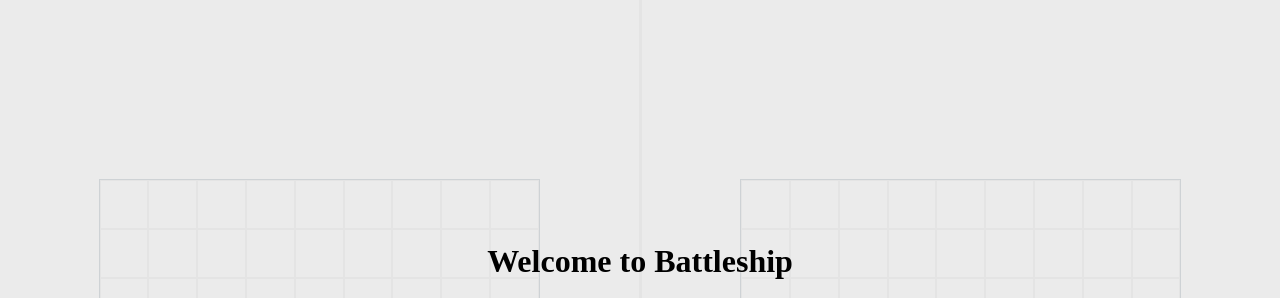
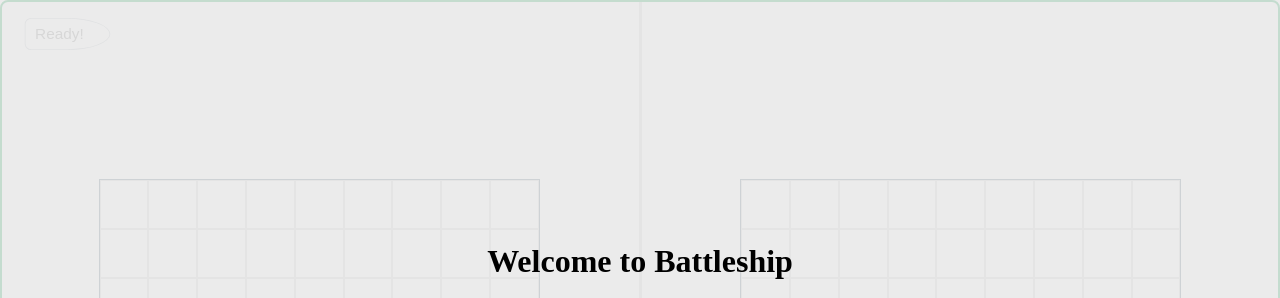
Before and after one commit to AidanPaoloBelmonte/battleship, a website built with webpack: page src/index.html in a window 1280 px wide. Shown: the top 298 px of the page. Built offline with nearby package versions, Linux system fonts and the light colour scheme.

Commit message:
feat: Added Ready button during Board Customize to proceed to customizing the board of player 2

```diff
--- a/src/index.html
+++ b/src/index.html
@@ -12,6 +12,9 @@
         <div class="separator"></div>
         <div id="p2" class="player">
             <div class="board"></div>
+        </div>
+        <div id="customize-ui">
+            <button id="ready" submit="button">Ready!</button>
         </div>
     </body>
 
--- a/src/styles/style.css
+++ b/src/styles/style.css
@@ -256,3 +256,56 @@ dialog::backdrop {
 #custom-board > img {
     content: url(../assets/pencil.svg);
 }
+
+/*Customize UI*/
+#customize-ui {
+    position: absolute;
+    width: 100vw;
+    height: 100vh;
+
+    padding: 12px;
+    border: 2px solid mediumseagreen;
+    border-radius: 8px;
+
+    flex: 0 0 auto;
+
+    background-color: transparent;
+
+    pointer-events: none;
+
+    * {
+        pointer-events: auto;
+    }
+}
+
+#ready {
+    position: fixed;
+
+    padding: 8px 32px 8px 12px;
+    border: 1px solid slategray;
+    border-radius: 16px 100% 100% 16px;
+
+    outline: 0px;
+    background-color: transparent;
+    opacity: 40%;
+    scale: 0.8;
+
+    transition:
+        opacity 200ms ease,
+        scale 200ms ease;
+
+    font-size: 1.2rem;
+}
+
+#ready.enabled {
+    opacity: 100%;
+    scale: 1;
+}
+
+#ready.enabled:hover {
+    scale: 1.1;
+}
+
+#ready.enabled:hover {
+    scale: 0.9;
+}
```
